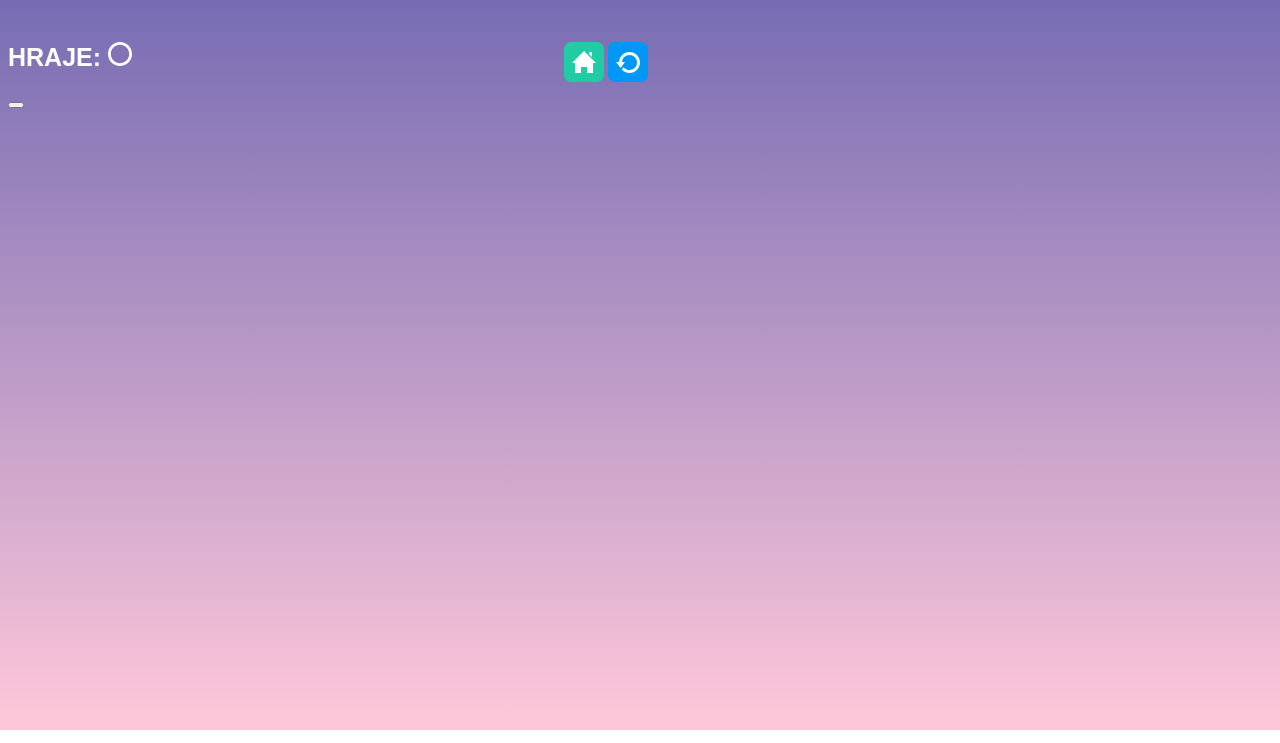
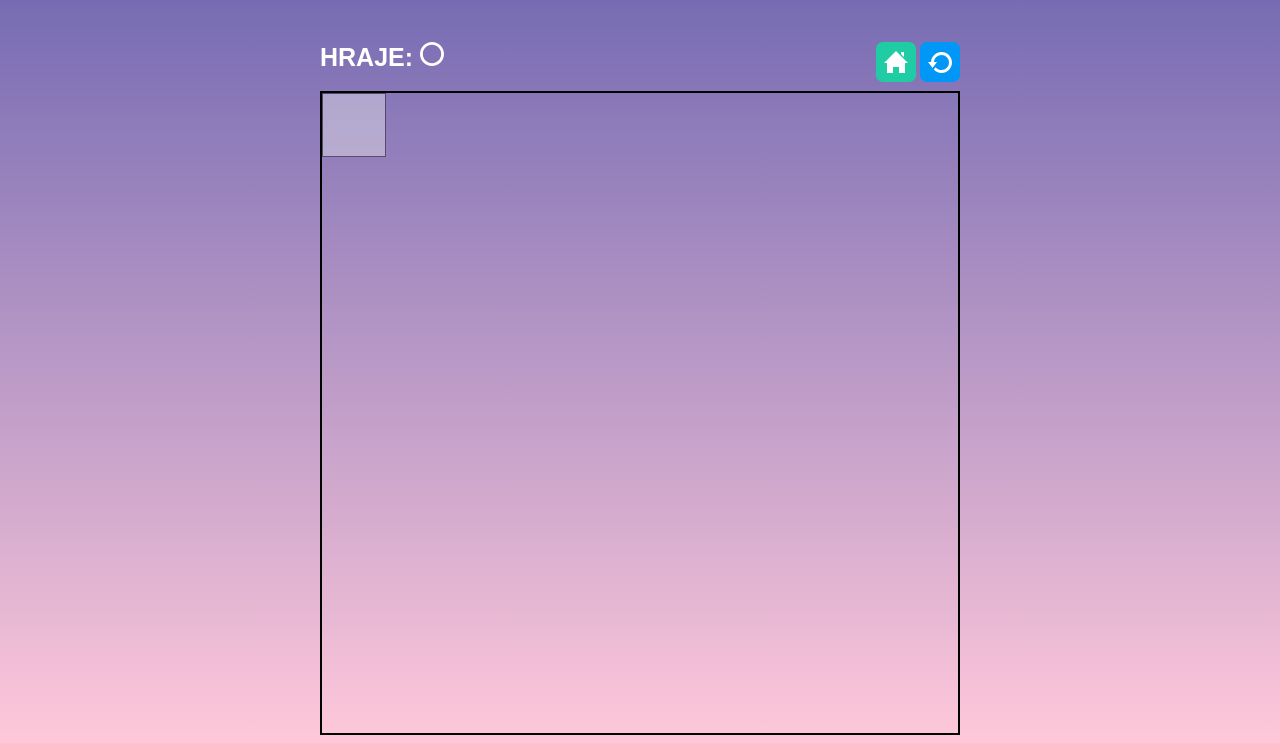
Before and after one commit to JuliettaMicekova/Piskvorky, a plain HTML site: page hra.html in a window 1280 px wide. Shown: the part 118-861 px from the top of the page. Drawn offline with Linux system fonts and the light colour scheme.

Commit message:
zmena gridu

```diff
--- a/hra.html
+++ b/hra.html
@@ -31,8 +31,8 @@
         </div>
       </div>
 
-      <div>
-        <button class="btn--grid"></button>
+      <div class="grid-container">
+        <button class="btn-grid"></button>
       </div>
     </div>
   </body>
--- a/styly.css
+++ b/styly.css
@@ -131,6 +131,9 @@ figure {
 }
 .container-board {
   max-width: 80vmin;
+  display: block;
+  justify-content: center;
+  margin: auto;
 }
 /* navigation bar */
 
@@ -196,9 +199,19 @@ span {
   opacity: 0.6;
 } */
 
-button.grid {
-  display: table;
+.grid-container {
+  display: grid;
   grid-template-columns: repeat(10, 1fr);
   grid-template-rows: repeat(10, 1fr);
+  border: 2px solid black;
+}
+
+.btn-grid {
+  width: 8vmin;
+  height: 8vmin;
   border: 1px solid black;
+  opacity: 0.4;
 }
+.btn-grid:hover {
+  cursor: pointer;
+}
```
